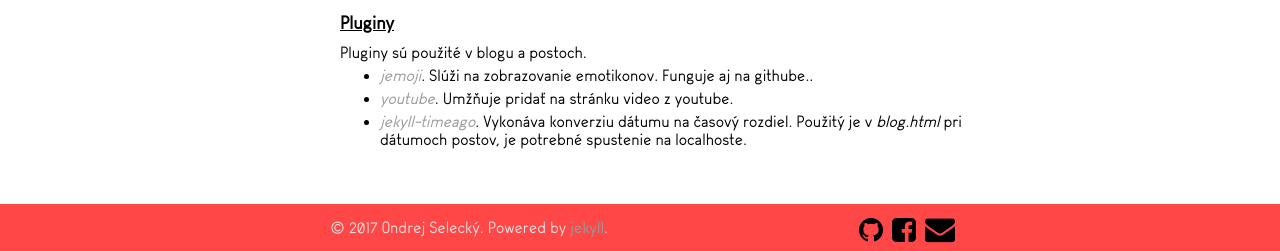
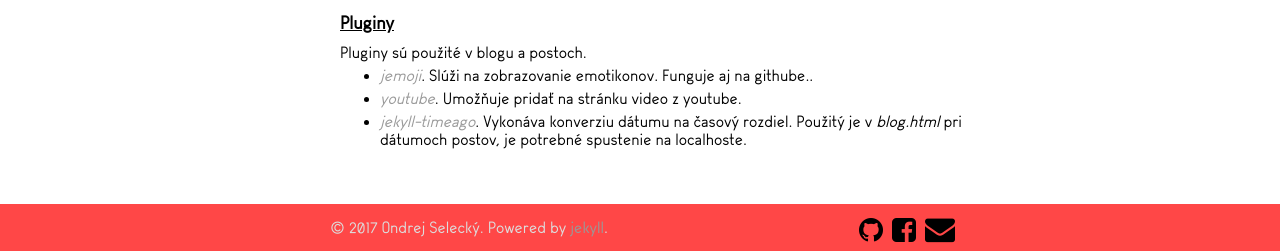
Before and after one commit to OndrykSelecky/OndrykSelecky.github.io, a Jekyll site: the page built from _wpub/zadanie1.md, in a window 1280 px wide and 900 px high, scrolled down 1948 px. Shown: the part 646-897 px from the top of the window. Built offline with Jekyll 4.4.1, drawn with Linux system fonts in a browser that asks for light colours.

Commit message:
Minor change

```diff
--- a/_wpub/zadanie1.md
+++ b/_wpub/zadanie1.md
@@ -161,5 +161,5 @@ Kolekcia _wpub_ uchováva stránky zadaní k predmetu Webové publikovanie.
 
 Pluginy sú použité v blogu a postoch.
 + [_jemoji_](https://github.com/jekyll/jemoji). Slúži na zobrazovanie emotikonov. Funguje aj na githube..
-+ [_youtube_](https://gist.github.com/joelverhagen/1805814). Umžňuje pridať na stránku video z youtube.
++ [_youtube_](https://gist.github.com/joelverhagen/1805814). Umožňuje pridať na stránku video z youtube.
 + [_jekyll-timeago_](https://github.com/markets/jekyll-timeago). Vykonáva konverziu dátumu na časový rozdiel. Použitý je v _blog.html_ pri dátumoch postov, je potrebné spustenie na localhoste.
```
